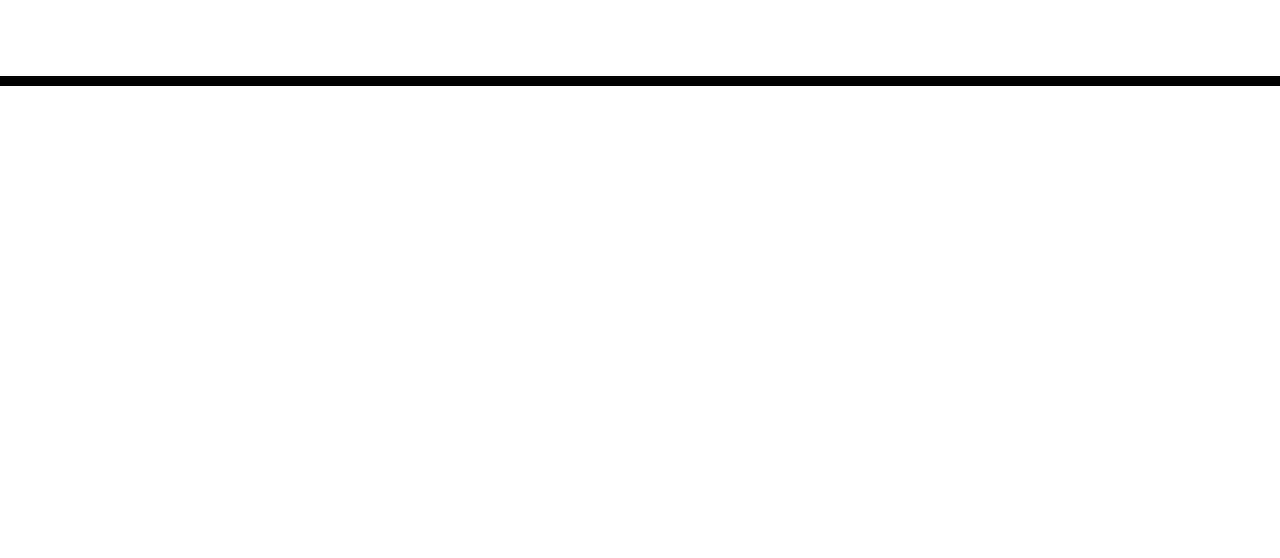
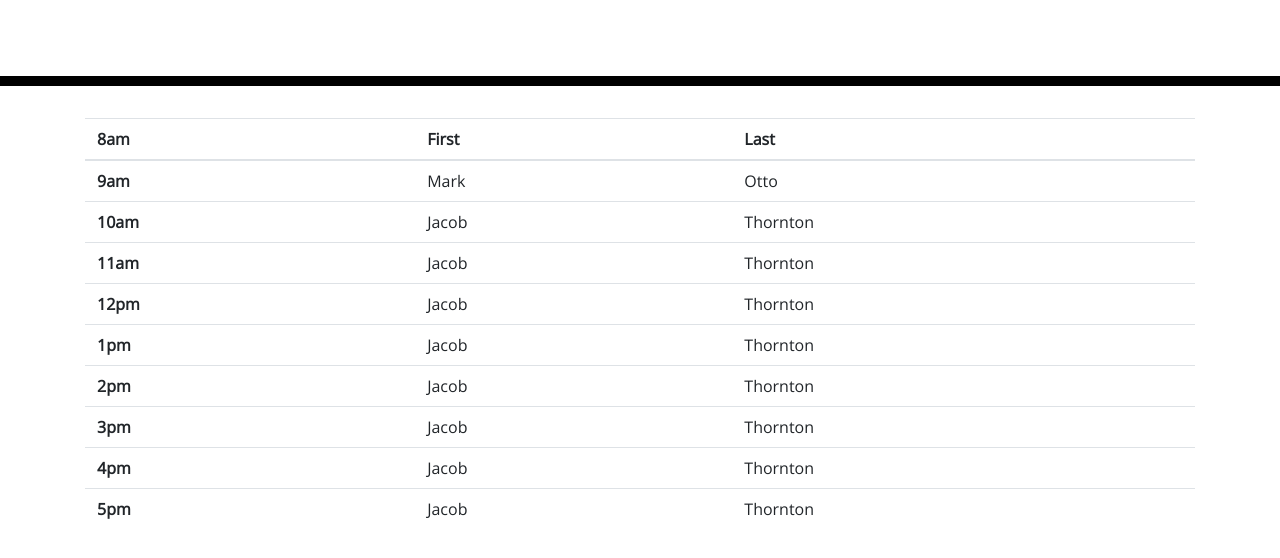
Before and after one commit to jgray33/work-day-scheduler, a plain HTML site: page Develop/index.html in a window 1280 px wide. Shown: the part 182-740 px from the top of the page. Drawn offline with nearby package versions, Linux system fonts and the light colour scheme.

Commit message:
table added

```diff
--- a/Develop/index.html
+++ b/Develop/index.html
@@ -1,23 +1,14 @@
 <!DOCTYPE html>
 <html lang="en">
+
 <head>
   <meta charset="UTF-8" />
   <meta name="viewport" content="width=device-width, initial-scale=1.0" />
   <meta http-equiv="X-UA-Compatible" content="ie=edge" />
-    <link
-      rel="stylesheet"
-      href="https://stackpath.bootstrapcdn.com/bootstrap/4.3.1/css/bootstrap.min.css"
-    />
-    <link
-      rel="stylesheet"
-      href="https://use.fontawesome.com/releases/v5.8.1/css/all.css"
-      integrity="sha384-50oBUHEmvpQ+1lW4y57PTFmhCaXp0ML5d60M1M7uH2+nqUivzIebhndOJK28anvf"
-      crossorigin="anonymous"
-    />
-    <link
-      href="https://fonts.googleapis.com/css?family=Open+Sans&display=swap"
-      rel="stylesheet"
-    />
+  <link rel="stylesheet" href="https://stackpath.bootstrapcdn.com/bootstrap/4.3.1/css/bootstrap.min.css" />
+  <link rel="stylesheet" href="https://use.fontawesome.com/releases/v5.8.1/css/all.css"
+    integrity="sha384-50oBUHEmvpQ+1lW4y57PTFmhCaXp0ML5d60M1M7uH2+nqUivzIebhndOJK28anvf" crossorigin="anonymous" />
+  <link href="https://fonts.googleapis.com/css?family=Open+Sans&display=swap" rel="stylesheet" />
   <link rel="stylesheet" href="style.css" />
   <title>Work Day Scheduler</title>
 </head>
@@ -29,10 +20,73 @@
     <p id="currentDay" class="lead"></p>
   </header>
   <div class="container">
-      <!-- Timeblocks go here -->
+    <table class="table">
+      <thead>
+        <tr>
+          <th scope="col">8am</th>
+          <th scope="col">First</th>
+          <th scope="col">Last</th>
+        </tr>
+      </thead>
+      <tbody>
+        <tr>
+          <th scope="row">9am</th>
+          <td>Mark</td>
+          <td>Otto</td>
+        </tr>
+        <tr>
+          <th scope="row">10am</th>
+          <td>Jacob</td>
+          <td>Thornton</td>
+        </tr>
+        <tr>
+          <th scope="row">11am</th>
+          <td>Jacob</td>
+          <td>Thornton</td>
+        </tr>
+        <tr>
+          <th scope="row">12pm</th>
+          <td>Jacob</td>
+          <td>Thornton</td>
+        </tr>
+        <tr>
+          <th scope="row">1pm</th>
+          <td>Jacob</td>
+          <td>Thornton</td>
+        </tr>
+        <tr>
+          <th scope="row">2pm</th>
+          <td>Jacob</td>
+          <td>Thornton</td>
+        </tr>
+        <tr>
+          <th scope="row">3pm</th>
+          <td>Jacob</td>
+          <td>Thornton</td>
+        </tr>
+        <tr>
+          <th scope="row">4pm</th>
+          <td>Jacob</td>
+          <td>Thornton</td>
+        </tr>
+        <tr>
+          <th scope="row">5pm</th>
+          <td>Jacob</td>
+          <td>Thornton</td>
+        </tr>
+
+
+
+      </tbody>
+    </table>
+
+
+
   </div>
 
   <script src="https://cdnjs.cloudflare.com/ajax/libs/jquery/3.2.1/jquery.min.js"></script>
   <script src="https://cdnjs.cloudflare.com/ajax/libs/moment.js/2.24.0/moment.min.js"></script>
+  <script src="./style.js"></script>
 </body>
+
 </html>
```
Also changed, not shown: Develop/style.js (added). Lines whose indentation alone changed are shown as unchanged.
